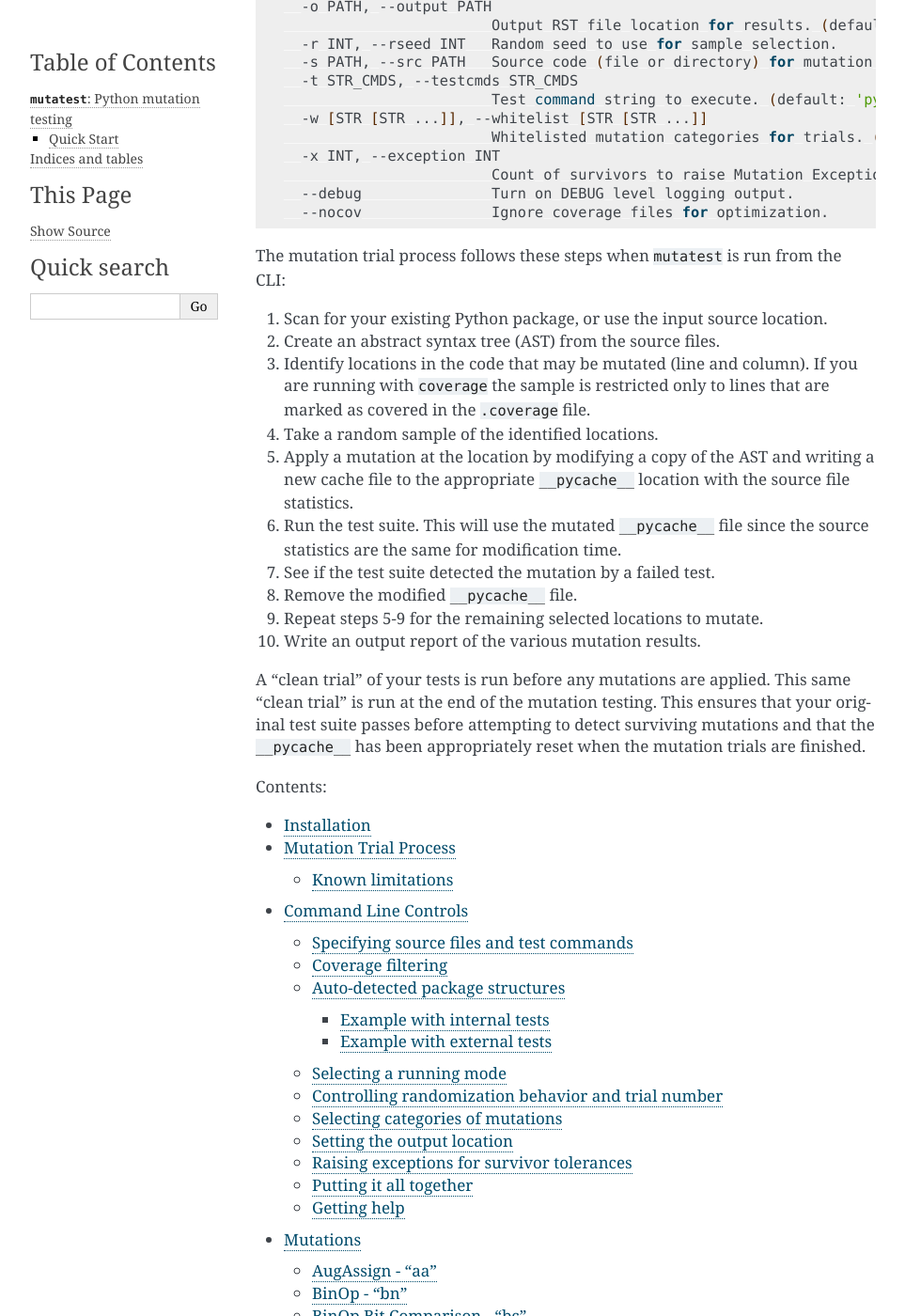
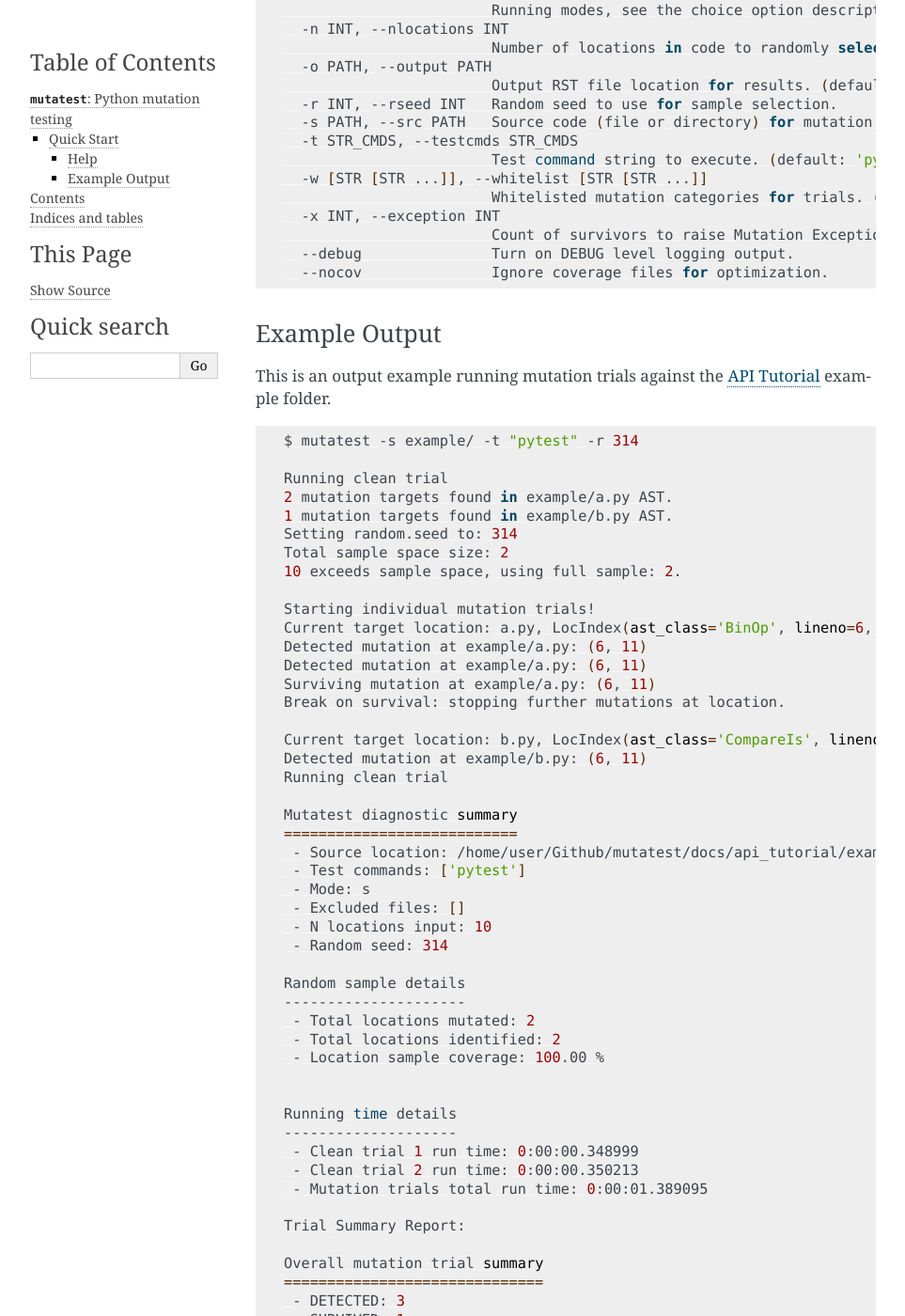
Before and after one commit to EvanKepner/mutatest, a Sphinx documentation site: the page built from docs/index.rst, in a window 1280 px wide and 1400 px high, scrolled down 1559 px. Shown: the whole window at 94% size, without its empty margins (148-1111 px from the left). Built offline with Sphinx 7.4.7, drawn with Linux system fonts in a browser that asks for light colours; some of the changed text lies outside the part shown.

Commit message:
detect meta in sphinx conf, update docs

```diff
--- a/docs/api_tutorial/api_tutorial.rst
+++ b/docs/api_tutorial/api_tutorial.rst
@@ -1,3 +1,4 @@
+.. _API Tutorial:
 
 API Tutorial
 ============
--- a/docs/conf.py
+++ b/docs/conf.py
@@ -6,24 +6,49 @@
 
 # -- Path setup --------------------------------------------------------------
 
+import codecs
+import os
+import re
+import sys
+
 # If extensions (or modules to document with autodoc) are in another directory,
 # add these directories to sys.path here. If the directory is relative to the
 # documentation root, use os.path.abspath to make it absolute, like shown here.
-#
-import os
-import sys
+sys.path.insert(0, os.path.abspath(".."))
 
-sys.path.insert(0, os.path.abspath(".."))
+
+META_PATH = os.path.join("..", "mutatest", "__init__.py")
+HERE = os.path.abspath(os.path.dirname(__file__))
+
+
+def read(*parts):
+    """
+    Build an absolute path from *parts* and and return the contents of the
+    resulting file.  Assume UTF-8 encoding.
+    """
+    with codecs.open(os.path.join(HERE, *parts), "rb", "utf-8") as f:
+        return f.read()
+
+
+META_FILE = read(META_PATH)
+
+
+def find_meta(meta):
+    """
+    Extract __*meta*__ from META_FILE.
+    """
+    meta_match = re.search(r"^__{meta}__ = ['\"]([^'\"]*)['\"]".format(meta=meta), META_FILE, re.M)
+    if meta_match:
+        return meta_match.group(1)
+    raise RuntimeError("Unable to find __{meta}__ string.".format(meta=meta))
 
 
 # -- Project information -----------------------------------------------------
 
 project = "Mutatest"
-copyright = "2018-2019, Evan Kepner"
-author = "Evan Kepner"
-
-# The full version, including alpha/beta/rc tags
-release = "1.0.1"
+copyright = find_meta("copyright")
+author = find_meta("author")
+release = find_meta("version")
 
 
 # -- General configuration ---------------------------------------------------
--- a/docs/index.rst
+++ b/docs/index.rst
@@ -62,6 +62,10 @@ that are auto-detected with ``pytest``, then you can run ``mutatest`` without an
 
 See more examples with additional configuration options in :ref:`Command Line Controls`.
 
+
+Help
+~~~~
+
 Run ``mutatest --help`` to see command line arguments and supported operations:
 
 .. code-block:: bash
@@ -98,32 +102,85 @@ Run ``mutatest --help`` to see command line arguments and supported operations:
       --nocov               Ignore coverage files for optimization.
 
 
-The mutation trial process follows these steps when ``mutatest`` is run from the CLI:
+Example Output
+~~~~~~~~~~~~~~
 
-1. Scan for your existing Python package, or use the input source location.
-2. Create an abstract syntax tree (AST) from the source files.
-3. Identify locations in the code that may be mutated (line and column). If you are running with
-   ``coverage`` the sample is restricted only to lines that are marked as covered in the
-   ``.coverage`` file.
-4. Take a random sample of the identified locations.
-5. Apply a mutation at the location by modifying a copy of the AST and writing a new cache file
-   to the appropriate ``__pycache__`` location with the source file statistics.
-6. Run the test suite. This will use the mutated ``__pycache__`` file since the source statistics
-   are the same for modification time.
-7. See if the test suite detected the mutation by a failed test.
-8. Remove the modified ``__pycache__`` file.
-9. Repeat steps 5-9 for the remaining selected locations to mutate.
-10. Write an output report of the various mutation results.
+This is an output example running mutation trials against the :ref:`API Tutorial` example folder.
 
-A "clean trial" of your tests is run before any mutations are applied. This same "clean trial" is
-run at the end of the mutation testing. This ensures that your original test suite passes before
-attempting to detect surviving mutations and that the ``__pycache__`` has been appropriately
-reset when the mutation trials are finished.
+.. code-block:: bash
+
+    $ mutatest -s example/ -t "pytest" -r 314
+
+    Running clean trial
+    2 mutation targets found in example/a.py AST.
+    1 mutation targets found in example/b.py AST.
+    Setting random.seed to: 314
+    Total sample space size: 2
+    10 exceeds sample space, using full sample: 2.
+
+    Starting individual mutation trials!
+    Current target location: a.py, LocIndex(ast_class='BinOp', lineno=6, col_offset=11, op_type=<class '_ast.Add'>)
+    Detected mutation at example/a.py: (6, 11)
+    Detected mutation at example/a.py: (6, 11)
+    Surviving mutation at example/a.py: (6, 11)
+    Break on survival: stopping further mutations at location.
+
+    Current target location: b.py, LocIndex(ast_class='CompareIs', lineno=6, col_offset=11, op_type=<class '_ast.Is'>)
+    Detected mutation at example/b.py: (6, 11)
+    Running clean trial
+
+    Mutatest diagnostic summary
+    ===========================
+     - Source location: /home/user/Github/mutatest/docs/api_tutorial/example
+     - Test commands: ['pytest']
+     - Mode: s
+     - Excluded files: []
+     - N locations input: 10
+     - Random seed: 314
+
+    Random sample details
+    ---------------------
+     - Total locations mutated: 2
+     - Total locations identified: 2
+     - Location sample coverage: 100.00 %
+
+
+    Running time details
+    --------------------
+     - Clean trial 1 run time: 0:00:00.348999
+     - Clean trial 2 run time: 0:00:00.350213
+     - Mutation trials total run time: 0:00:01.389095
+
+    Trial Summary Report:
+
+    Overall mutation trial summary
+    ==============================
+     - DETECTED: 3
+     - SURVIVED: 1
+     - TOTAL RUNS: 4
+     - RUN DATETIME: 2019-10-17 16:57:08.645355
+
+    Detected mutations:
+
+    DETECTED
+    --------
+     - example/a.py: (l: 6, c: 11) - mutation from <class '_ast.Add'> to <class '_ast.Sub'>
+     - example/a.py: (l: 6, c: 11) - mutation from <class '_ast.Add'> to <class '_ast.Mod'>
+     - example/b.py: (l: 6, c: 11) - mutation from <class '_ast.Is'> to <class '_ast.IsNot'>
+
+    Surviving mutations:
+
+    SURVIVED
+    --------
+     - example/a.py: (l: 6, c: 11) - mutation from <class '_ast.Add'> to <class '_ast.Mult'>
+
+
+Contents
+========
 
 
 .. toctree::
    :maxdepth: 4
-   :caption: Contents:
 
    install
    commandline
```
Also changed, not shown: README.rst (+23 -11 lines).
